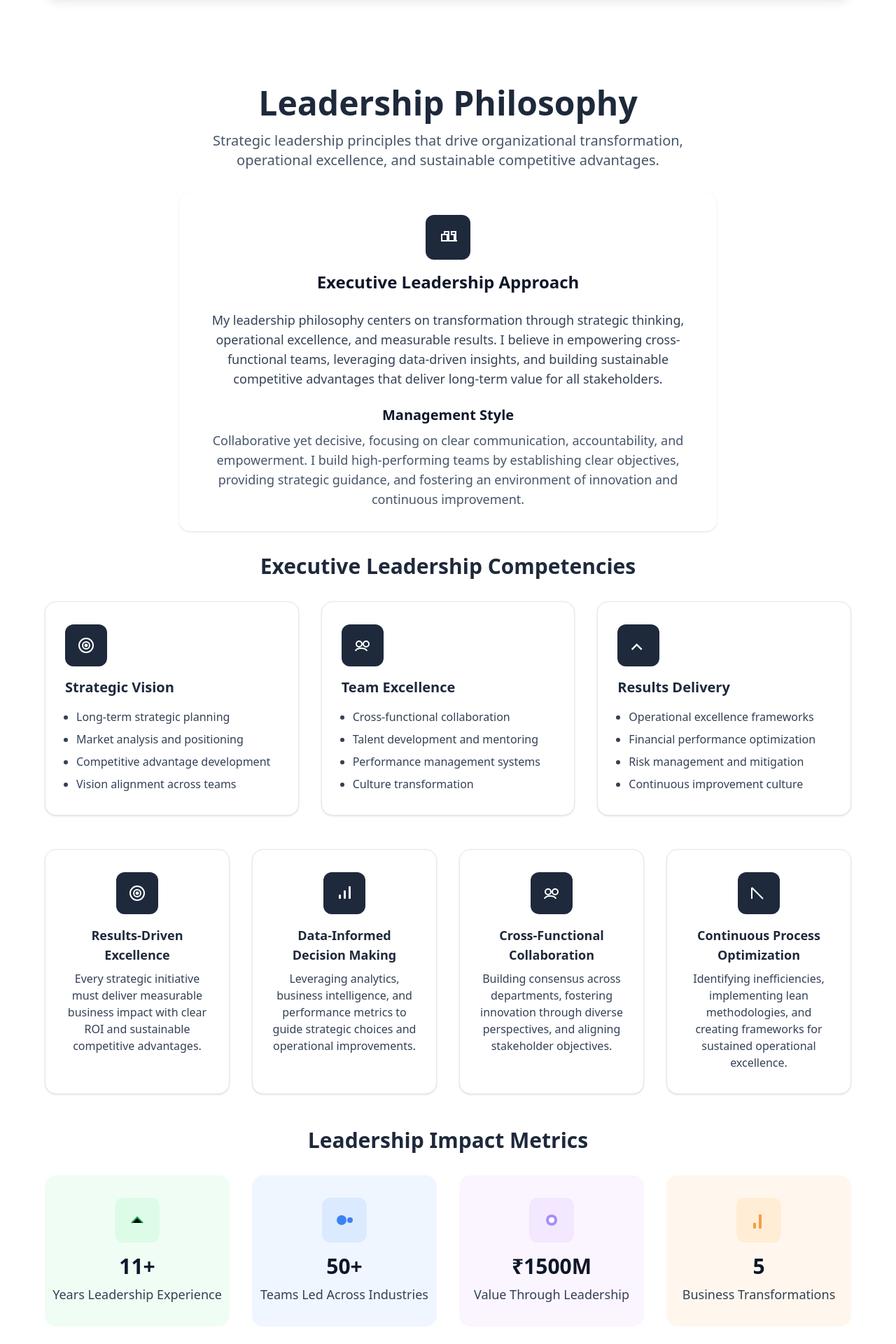
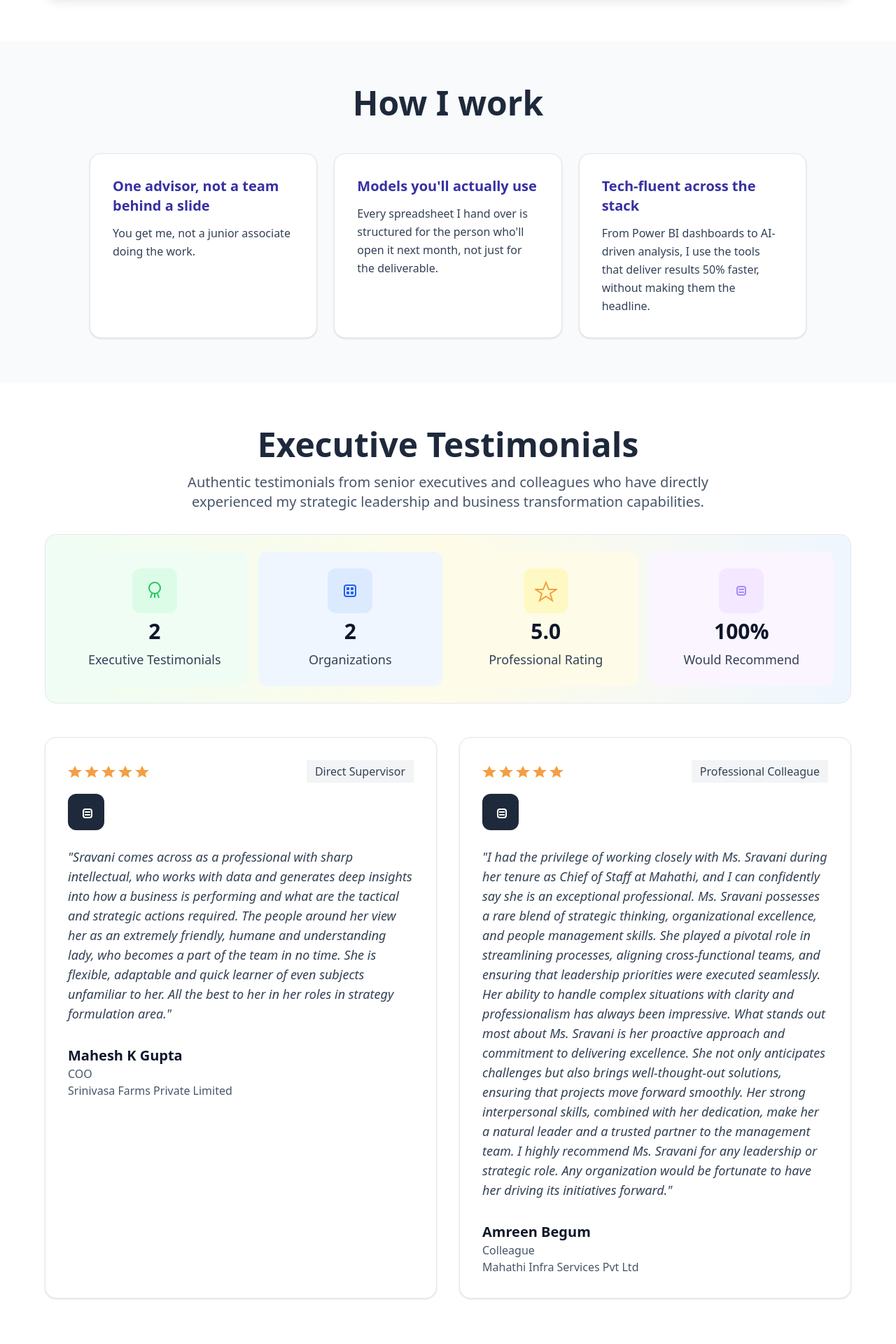
Before and after one commit to SravaniPolina/sravani-portfolio-frontend, a React (Create React App) app: page / in a window 1280 px wide. Shown: the part 5120-7040 px from the top of the page at 70% size. Built offline with nearby package versions, Linux system fonts and the light colour scheme.

Commit message:
Update LeadershipPhilosophy Replace Leadership Philosophy with How I work.js

```diff
--- a/src/components/LeadershipPhilosophy.js
+++ b/src/components/LeadershipPhilosophy.js
@@ -1,165 +1,32 @@
 import React from "react";
+
+const principles = [
+  {
+    title: "One advisor, not a team behind a slide",
+    description: "You get me, not a junior associate doing the work."
+  },
+  {
+    title: "Models you'll actually use",
+    description: "Every spreadsheet I hand over is structured for the person who'll open it next month, not just for the deliverable."
+  },
+  {
+    title: "Tech-fluent across the stack",
+    description: "From Power BI dashboards to AI-driven analysis, I use the tools that deliver results 50% faster, without making them the headline."
+  }
+];
 
 export default function LeadershipPhilosophy() {
   return (
-    <section id="leadership" className="py-16 px-4 sm:px-8 bg-white">
-      {/* Heading */}
-      <div className="max-w-3xl mx-auto text-center mb-8">
-        <h2 className="text-5xl font-bold mb-4">Leadership Philosophy</h2>
-        <p className="text-xl text-slate-600">
-          Strategic leadership principles that drive organizational transformation, operational excellence, and sustainable competitive advantages.
-        </p>
-      </div>
-
-      {/* Executive Leadership Approach */}
-      <div className="max-w-3xl mx-auto mb-8 bg-white shadow rounded-2xl flex flex-col items-center py-8 px-6">
-        <div className="flex flex-col items-center mb-4">
-          <span className="bg-slate-800 text-white rounded-xl p-4 mb-4">
-            {/* Quotation/Approach Icon */}
-            <svg width="32" height="32" fill="none" stroke="currentColor"><path d="M11 12H7V21H15V12H11V8H17V21H25V12H21V8H27V21H29" stroke="#fff" strokeWidth="2" /></svg>
-          </span>
-          <h3 className="text-2xl font-bold text-slate-900 mb-2">Executive Leadership Approach</h3>
-        </div>
-        <p className="text-lg text-slate-700 font-medium text-center">
-          My leadership philosophy centers on transformation through strategic thinking, operational excellence, and measurable results. I believe in empowering cross-functional teams, leveraging data-driven insights, and building sustainable competitive advantages that deliver long-term value for all stakeholders.
-        </p>
-        <h4 className="mt-6 text-xl font-semibold text-slate-900">Management Style</h4>
-        <p className="text-lg text-slate-600 mt-2 text-center">
-          Collaborative yet decisive, focusing on clear communication, accountability, and empowerment. I build high-performing teams by establishing clear objectives, providing strategic guidance, and fostering an environment of innovation and continuous improvement.
-        </p>
-      </div>
-
-      {/* Leadership Competencies Card Row */}
-      <div className="max-w-6xl mx-auto mb-12">
-        <h3 className="text-3xl font-bold text-center mb-8">Executive Leadership Competencies</h3>
-        <div className="grid grid-cols-1 md:grid-cols-3 gap-8">
-          {/* Strategic Vision */}
-          <div className="bg-white rounded-2xl shadow border py-8 px-7 flex flex-col items-start">
-            <span className="bg-slate-800 text-white rounded-xl p-4 mb-4">
-              {/* Target Icon */}
-              <svg width="28" height="28" fill="none" stroke="currentColor"><circle cx="14" cy="14" r="10" stroke="#fff" strokeWidth="2" /><circle cx="14" cy="14" r="5" stroke="#fff" strokeWidth="2" /><circle cx="14" cy="14" r="2" fill="#fff" /></svg>
-            </span>
-            <h4 className="text-xl font-bold mb-4">Strategic Vision</h4>
-            <ul className="text-slate-700 space-y-2 pl-4 list-disc">
-              <li>Long-term strategic planning</li>
-              <li>Market analysis and positioning</li>
-              <li>Competitive advantage development</li>
-              <li>Vision alignment across teams</li>
-            </ul>
-          </div>
-          {/* Team Excellence */}
-          <div className="bg-white rounded-2xl shadow border py-8 px-7 flex flex-col items-start">
-            <span className="bg-slate-800 text-white rounded-xl p-4 mb-4">
-              {/* Team Icon */}
-              <svg width="28" height="28" fill="none" stroke="currentColor"><circle cx="9" cy="12" r="4" stroke="#fff" strokeWidth="2" /><circle cx="19" cy="12" r="4" stroke="#fff" strokeWidth="2" /><path d="M4 22c0-2.21 3.58-4 8-4s8 1.79 8 4" stroke="#fff" strokeWidth="2" /></svg>
-            </span>
-            <h4 className="text-xl font-bold mb-4">Team Excellence</h4>
-            <ul className="text-slate-700 space-y-2 pl-4 list-disc">
-              <li>Cross-functional collaboration</li>
-              <li>Talent development and mentoring</li>
-              <li>Performance management systems</li>
-              <li>Culture transformation</li>
-            </ul>
-          </div>
-          {/* Results Delivery */}
-          <div className="bg-white rounded-2xl shadow border py-8 px-7 flex flex-col items-start">
-            <span className="bg-slate-800 text-white rounded-xl p-4 mb-4">
-              {/* Upward Arrow */}
-              <svg width="28" height="28" fill="none" stroke="#fff" strokeWidth="2" viewBox="0 0 24 24"><path d="M4 17l6-6 6 6" /></svg>
-            </span>
-            <h4 className="text-xl font-bold mb-4">Results Delivery</h4>
-            <ul className="text-slate-700 space-y-2 pl-4 list-disc">
-              <li>Operational excellence frameworks</li>
-              <li>Financial performance optimization</li>
-              <li>Risk management and mitigation</li>
-              <li>Continuous improvement culture</li>
-            </ul>
-          </div>
-        </div>
-      </div>
-
-      {/* Philosophy Pillars */}
-      <div className="max-w-6xl mx-auto mb-12">
-        <div className="grid grid-cols-1 md:grid-cols-4 gap-8">
-          {/* Results-Driven Excellence */}
-          <div className="bg-white rounded-2xl shadow border py-8 px-7 flex flex-col items-center">
-            <span className="bg-slate-800 text-white rounded-xl p-4 mb-4">
-              <svg width="28" height="28" fill="none" stroke="#fff"><circle cx="14" cy="14" r="10" strokeWidth="2" /><circle cx="14" cy="14" r="5" strokeWidth="2" /><circle cx="14" cy="14" r="2" fill="#fff" /></svg>
-            </span>
-            <h5 className="text-lg font-bold mb-2 text-center">Results-Driven Excellence</h5>
-            <p className="text-slate-700 text-center">
-              Every strategic initiative must deliver measurable business impact with clear ROI and sustainable competitive advantages.
-            </p>
-          </div>
-          {/* Data-Informed Decision Making */}
-          <div className="bg-white rounded-2xl shadow border py-8 px-7 flex flex-col items-center">
-            <span className="bg-slate-800 text-white rounded-xl p-4 mb-4">
-              <svg width="28" height="28" fill="none"><rect x="6" y="16" width="3" height="6" rx="1" fill="#fff"/><rect x="13" y="10" width="3" height="12" rx="1" fill="#fff"/><rect x="20" y="4" width="3" height="18" rx="1" fill="#fff"/></svg>
-            </span>
-            <h5 className="text-lg font-bold mb-2 text-center">Data-Informed Decision Making</h5>
-            <p className="text-slate-700 text-center">
-              Leveraging analytics, business intelligence, and performance metrics to guide strategic choices and operational improvements.
-            </p>
-          </div>
-          {/* Cross-Functional Collaboration */}
-          <div className="bg-white rounded-2xl shadow border py-8 px-7 flex flex-col items-center">
-            <span className="bg-slate-800 text-white rounded-xl p-4 mb-4">
-              <svg width="28" height="28" fill="none"><circle cx="9" cy="12" r="4" stroke="#fff" strokeWidth="2" /><circle cx="19" cy="12" r="4" stroke="#fff" strokeWidth="2" /><path d="M4 22c0-2.21 3.58-4 8-4s8 1.79 8 4" stroke="#fff" strokeWidth="2" /></svg>
-            </span>
-            <h5 className="text-lg font-bold mb-2 text-center">Cross-Functional Collaboration</h5>
-            <p className="text-slate-700 text-center">
-              Building consensus across departments, fostering innovation through diverse perspectives, and aligning stakeholder objectives.
-            </p>
-          </div>
-          {/* Continuous Process Optimization */}
-          <div className="bg-white rounded-2xl shadow border py-8 px-7 flex flex-col items-center">
-            <span className="bg-slate-800 text-white rounded-xl p-4 mb-4">
-              <svg width="28" height="28" fill="none" stroke="#fff"><path d="M4 22V6m0 0l16 16" strokeWidth="2" /></svg>
-            </span>
-            <h5 className="text-lg font-bold mb-2 text-center">Continuous Process Optimization</h5>
-            <p className="text-slate-700 text-center">
-              Identifying inefficiencies, implementing lean methodologies, and creating frameworks for sustained operational excellence.
-            </p>
-          </div>
-        </div>
-      </div>
-
-      {/* Leadership Impact Metrics */}
-      <div className="max-w-6xl mx-auto mb-10">
-        <h3 className="text-3xl font-bold text-center mb-8">Leadership Impact Metrics</h3>
-        <div className="grid grid-cols-1 md:grid-cols-4 gap-8">
-          {/* Years Leadership Experience */}
-          <div className="bg-green-50 flex flex-col items-center rounded-2xl py-8 px-2">
-            <span className="bg-green-100 rounded-xl p-4 mb-4">
-              <svg width="32" height="32"><path d="M8 20l8-8 8 8" stroke="#16a34a" strokeWidth="2" /></svg>
-            </span>
-            <span className="text-3xl font-bold text-slate-900 mb-2">11+</span>
-            <span className="text-lg text-slate-700 text-center">Years Leadership Experience</span>
-          </div>
-          {/* Teams Led */}
-          <div className="bg-blue-50 flex flex-col items-center rounded-2xl py-8 px-2">
-            <span className="bg-blue-100 rounded-xl p-4 mb-4">
-              <svg width="32" height="32"><circle cx="12" cy="16" r="7" fill="#3b82f6" /><circle cx="24" cy="16" r="4" fill="#3b82f6" /></svg>
-            </span>
-            <span className="text-3xl font-bold text-slate-900 mb-2">50+</span>
-            <span className="text-lg text-slate-700 text-center">Teams Led Across Industries</span>
-          </div>
-          {/* Value Created */}
-          <div className="bg-purple-50 flex flex-col items-center rounded-2xl py-8 px-2">
-            <span className="bg-purple-100 rounded-xl p-4 mb-4">
-              <svg width="32" height="32"><circle cx="16" cy="16" r="8" fill="#a78bfa" /><circle cx="16" cy="16" r="4" fill="#fff" /></svg>
-            </span>
-            <span className="text-3xl font-bold text-slate-900 mb-2">₹1500M</span>
-            <span className="text-lg text-slate-700 text-center">Value Through Leadership</span>
-          </div>
-          {/* Business Transformations */}
-          <div className="bg-orange-50 flex flex-col items-center rounded-2xl py-8 px-2">
-            <span className="bg-orange-100 rounded-xl p-4 mb-4">
-              <svg width="32" height="32"><rect x="8" y="20" width="4" height="8" fill="#f59e42" /><rect x="16" y="8" width="4" height="20" fill="#f59e42" /></svg>
-            </span>
-            <span className="text-3xl font-bold text-slate-900 mb-2">5</span>
-            <span className="text-lg text-slate-700 text-center">Business Transformations</span>
-          </div>
+    <section id="how" className="py-16 px-4 sm:px-8 bg-slate-50">
+      <div className="max-w-5xl mx-auto">
+        <h2 className="text-4xl md:text-5xl font-bold text-center mb-12">How I work</h2>
+        <div className="grid grid-cols-1 md:grid-cols-3 gap-6">
+          {principles.map((p, idx) => (
+            <div key={idx} className="bg-white rounded-2xl shadow border p-8 flex flex-col">
+              <h3 className="text-xl font-bold text-indigo-800 mb-3">{p.title}</h3>
+              <p className="text-slate-700 leading-relaxed">{p.description}</p>
+            </div>
+          ))}
         </div>
       </div>
     </section>
```
